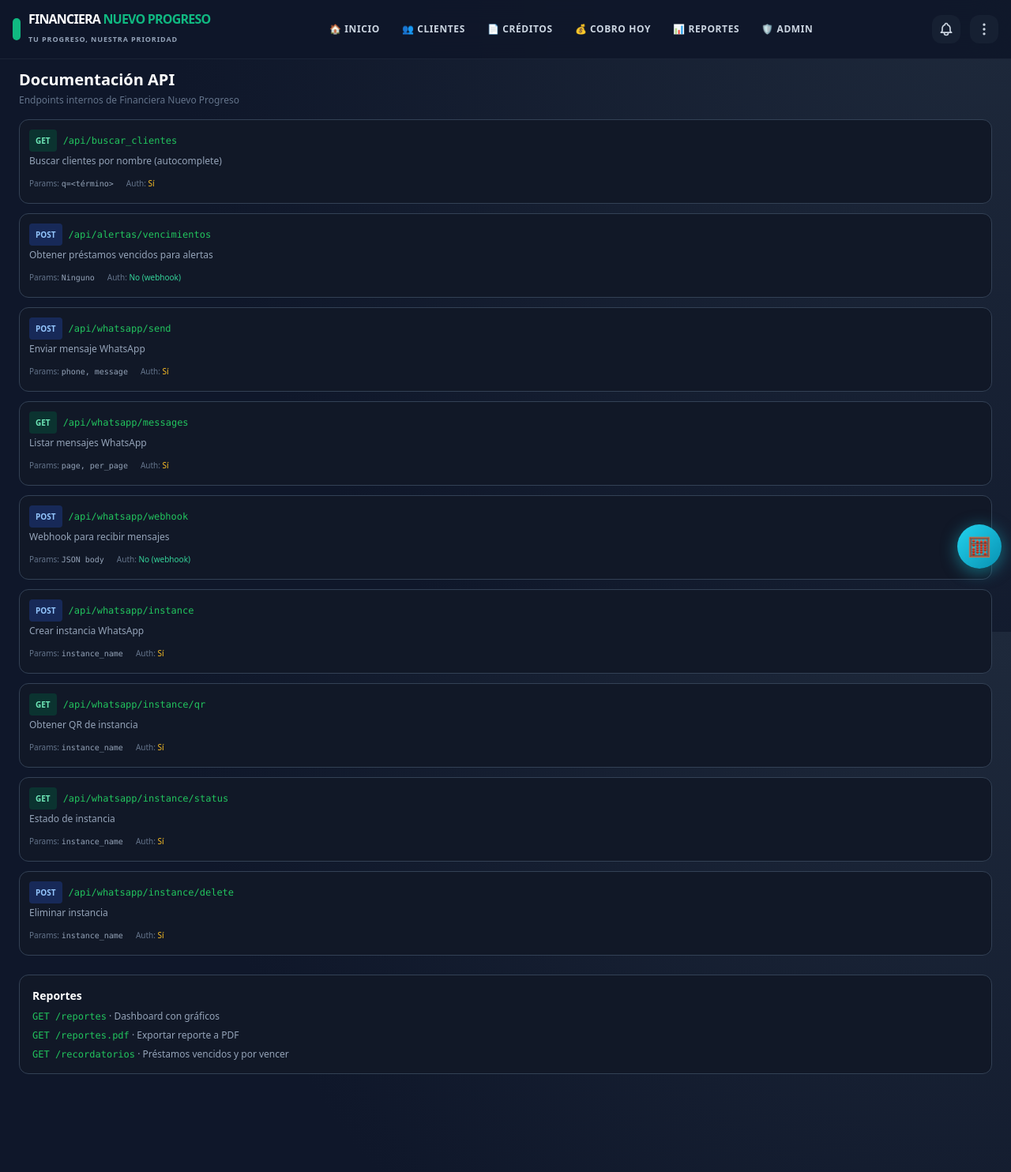
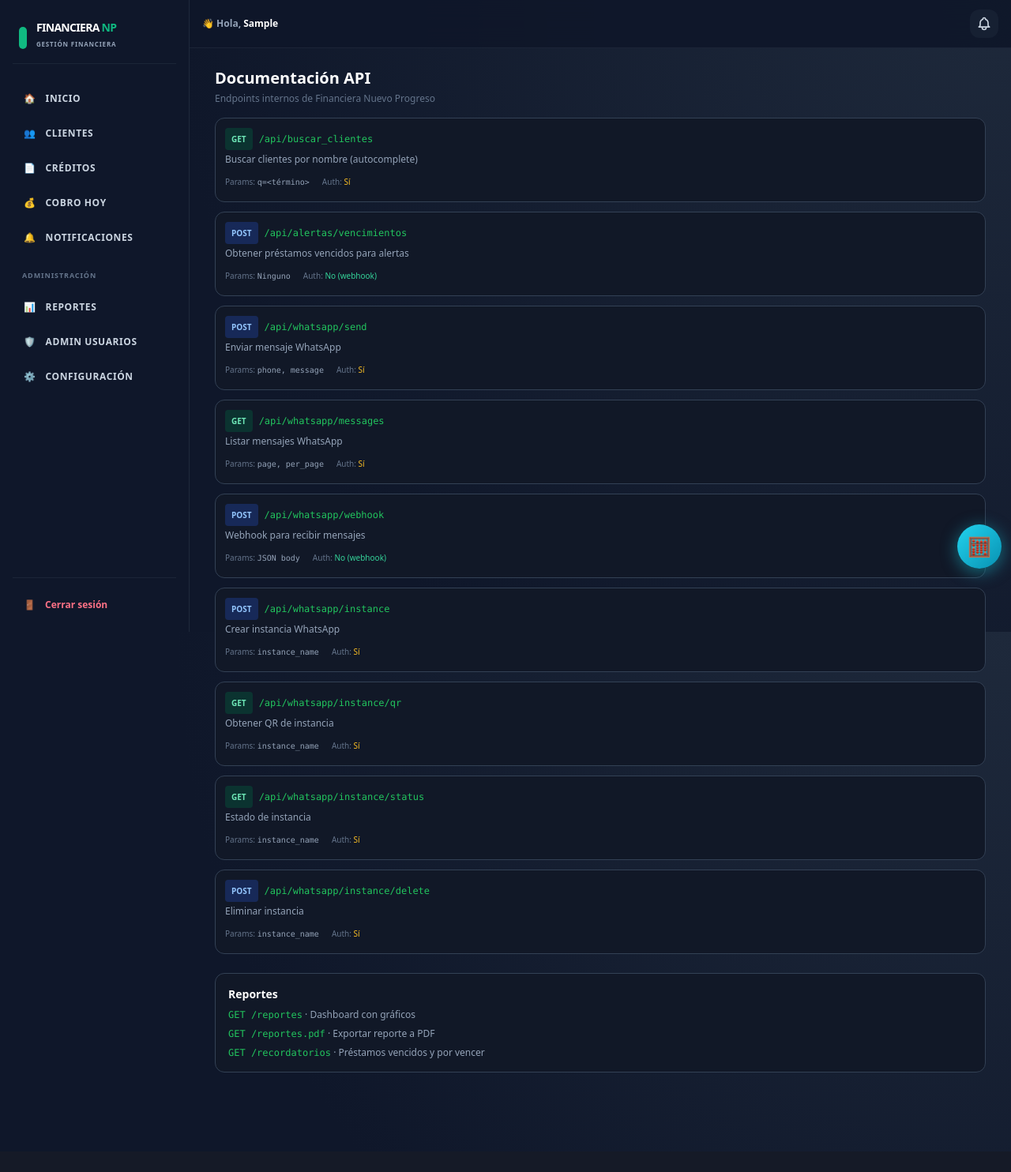
Before and after one commit to Bonilla00/Financiera-Nuevo-Progreso-, a Flask app: page /api/docs in a window 1280 px wide. Shown: the whole page at 79% size. After the commit the page ends 1358 px from the top, so only its background shows below. Run offline with Flask 3, Linux system fonts and the light colour scheme; the visitor is signed in with stand-in values (Sample User, id 1); some libraries are stand-ins or nearby versions.

Commit message:
Fase 1: Implementar App Shell con sidebar lateral para PC y navegacion movil adaptativa

```diff
--- a/templates/base.html
+++ b/templates/base.html
@@ -316,47 +316,84 @@
   {% endwith %}
 
   {% if session.user_id %}
+  <div class="min-h-screen lg:grid lg:grid-cols-[240px_1fr]">
+    <!-- SIDEBAR DE ESCRITORIO (Aparece en pantallas >= 1024px) -->
+    <aside class="hidden lg:flex flex-col bg-slate-900 border-r border-slate-800 p-4 sticky top-0 h-screen overflow-y-auto z-40 select-none">
+      <!-- Marca -->
+      <div class="flex items-center gap-3 px-2 py-3 mb-6 border-b border-slate-800/80">
+        <div class="w-2.5 h-7 bg-emerald-500 rounded-full"></div>
+        <div>
+          <h1 class="text-sm font-black leading-none tracking-tighter text-white">
+            FINANCIERA <span class="text-emerald-500">NP</span>
+          </h1>
+          <p class="text-[8px] text-slate-400 font-bold uppercase tracking-widest mt-0.5">Gestión Financiera</p>
+        </div>
+      </div>
+
+      <!-- Enlaces del Sidebar -->
+      <nav class="flex-1 space-y-1 font-bold text-xs uppercase tracking-wider text-slate-300">
+        <a href="{{ url_for('inicio') }}" class="flex items-center gap-3 px-3.5 py-3 rounded-xl transition-colors hover:bg-slate-800/80 hover:text-white {% if request.endpoint == 'inicio' %}text-emerald-400 bg-emerald-950/30 border border-emerald-800/40{% endif %}">
+          <span>🏠</span> Inicio
+        </a>
+        <a href="{{ url_for('clientes_list') }}" class="flex items-center gap-3 px-3.5 py-3 rounded-xl transition-colors hover:bg-slate-800/80 hover:text-white {% if 'clientes' in (request.endpoint or '') %}text-emerald-400 bg-emerald-950/30 border border-emerald-800/40{% endif %}">
+          <span>👥</span> Clientes
+        </a>
+        <a href="{{ url_for('prestamos_list') }}" class="flex items-center gap-3 px-3.5 py-3 rounded-xl transition-colors hover:bg-slate-800/80 hover:text-white {% if 'prestamos' in (request.endpoint or '') %}text-emerald-400 bg-emerald-950/30 border border-emerald-800/40{% endif %}">
+          <span>📄</span> Créditos
+        </a>
+        <a href="{{ url_for('cobro_hoy') }}" class="flex items-center gap-3 px-3.5 py-3 rounded-xl transition-colors hover:bg-slate-800/80 hover:text-white {% if request.endpoint == 'cobro_hoy' %}text-emerald-400 bg-emerald-950/30 border border-emerald-800/40{% endif %}">
+          <span>💰</span> Cobro Hoy
+        </a>
+        <a href="{{ url_for('notificaciones_centro') }}" class="flex items-center justify-between px-3.5 py-3 rounded-xl transition-colors hover:bg-slate-800/80 hover:text-white {% if request.endpoint == 'notificaciones_centro' %}text-emerald-400 bg-emerald-950/30 border border-emerald-800/40{% endif %}">
+          <div class="flex items-center gap-3"><span>🔔</span> Notificaciones</div>
+        </a>
+        {% if is_admin %}
+        <div class="pt-4 pb-1">
+          <p class="text-[9px] font-black text-slate-500 uppercase tracking-widest px-3 mb-1">Administración</p>
+        </div>
+        <a href="{{ url_for('reportes') }}" class="flex items-center gap-3 px-3.5 py-3 rounded-xl transition-colors hover:bg-slate-800/80 hover:text-white {% if request.endpoint == 'reportes' %}text-emerald-400 bg-emerald-950/30 border border-emerald-800/40{% endif %}">
+          <span>📊</span> Reportes
+        </a>
+        <a href="{{ url_for('admin_usuarios') }}" class="flex items-center gap-3 px-3.5 py-3 rounded-xl transition-colors hover:bg-slate-800/80 hover:text-white {% if 'admin' in (request.endpoint or '') %}text-emerald-400 bg-emerald-950/30 border border-emerald-800/40{% endif %}">
+          <span>🛡️</span> Admin Usuarios
+        </a>
+        {% endif %}
+        <a href="{{ url_for('configuracion') }}" class="flex items-center gap-3 px-3.5 py-3 rounded-xl transition-colors hover:bg-slate-800/80 hover:text-white {% if request.endpoint == 'configuracion' %}text-emerald-400 bg-emerald-950/30 border border-emerald-800/40{% endif %}">
+          <span>⚙️</span> Configuración
+        </a>
+      </nav>
+
+      <!-- Pie de Sidebar -->
+      <div class="pt-4 border-t border-slate-800/80">
+        <a href="{{ url_for('logout') }}" class="flex items-center gap-3 px-3.5 py-2.5 rounded-xl text-xs text-rose-400 font-bold hover:bg-rose-500/10 transition-colors">
+          <span>🚪</span> Cerrar sesión
+        </a>
+      </div>
+    </aside>
+
+    <!-- CONTENEDOR DERECHO (Header + Main) -->
+    <div class="flex flex-col min-w-0">
       <header class="sticky top-0 z-50 bg-[#0F172A]/90 backdrop-blur-xl border-b border-slate-800/80 px-4 py-3">
         <div class="max-w-7xl mx-auto flex justify-between items-center gap-4">
-      <!-- Marca y Eslogan -->
-      <div class="flex items-center gap-3">
-        <a href="{{ url_for('inicio') }}" class="flex items-center gap-2.5 group">
-          <div class="w-2.5 h-7 bg-emerald-500 rounded-full group-hover:bg-emerald-400 transition-colors"></div>
+          <!-- Marca en Móvil -->
+          <div class="flex items-center gap-3 lg:hidden">
+            <a href="{{ url_for('inicio') }}" class="flex items-center gap-2 group">
+              <div class="w-2.5 h-6 bg-emerald-500 rounded-full"></div>
               <div class="flex flex-col">
-            <h1 class="text-sm md:text-base font-black leading-none tracking-tighter text-white">
-              FINANCIERA <span class="text-emerald-500">NUEVO PROGRESO</span>
+                <h1 class="text-sm font-black leading-none tracking-tighter text-white">
+                  FINANCIERA <span class="text-emerald-500">NP</span>
                 </h1>
-            <p class="text-[8px] md:text-[9px] text-slate-400 font-bold uppercase tracking-widest mt-0.5">Tu progreso, nuestra prioridad</p>
               </div>
             </a>
           </div>
 
-      <!-- Navegación Escritorio / Laptop (lg:flex) -->
-      <nav class="hidden lg:flex items-center gap-1 font-bold text-xs uppercase tracking-wider text-slate-300">
-        <a href="{{ url_for('inicio') }}" class="px-3 py-2 rounded-xl transition-colors hover:bg-slate-800/60 hover:text-white {% if request.endpoint == 'inicio' %}text-emerald-400 bg-emerald-950/30 border border-emerald-800/40{% endif %}">
-          🏠 Inicio
-        </a>
-        <a href="{{ url_for('clientes_list') }}" class="px-3 py-2 rounded-xl transition-colors hover:bg-slate-800/60 hover:text-white {% if 'clientes' in (request.endpoint or '') %}text-emerald-400 bg-emerald-950/30 border border-emerald-800/40{% endif %}">
-          👥 Clientes
-        </a>
-        <a href="{{ url_for('prestamos_list') }}" class="px-3 py-2 rounded-xl transition-colors hover:bg-slate-800/60 hover:text-white {% if 'prestamos' in (request.endpoint or '') %}text-emerald-400 bg-emerald-950/30 border border-emerald-800/40{% endif %}">
-          📄 Créditos
-        </a>
-        <a href="{{ url_for('cobro_hoy') }}" class="px-3 py-2 rounded-xl transition-colors hover:bg-slate-800/60 hover:text-white {% if request.endpoint == 'cobro_hoy' %}text-emerald-400 bg-emerald-950/30 border border-emerald-800/40{% endif %}">
-          💰 Cobro Hoy
-        </a>
-        {% if is_admin %}
-        <a href="{{ url_for('reportes') }}" class="px-3 py-2 rounded-xl transition-colors hover:bg-slate-800/60 hover:text-white {% if request.endpoint == 'reportes' %}text-emerald-400 bg-emerald-950/30 border border-emerald-800/40{% endif %}">
-          📊 Reportes
-        </a>
-        <a href="{{ url_for('admin_usuarios') }}" class="px-3 py-2 rounded-xl transition-colors hover:bg-slate-800/60 hover:text-white {% if 'admin' in (request.endpoint or '') %}text-emerald-400 bg-emerald-950/30 border border-emerald-800/40{% endif %}">
-          🛡️ Admin
-        </a>
-        {% endif %}
-      </nav>
+          <!-- Buscador Global Opcional o Saludo -->
+          <div class="hidden md:flex items-center gap-2 text-xs text-slate-400 font-semibold">
+            <span>👋 Hola, <strong class="text-white">{{ session.username.split(' ')[0]|capitalize }}</strong></span>
+          </div>
 
-      <!-- Botones de Acción (Campana y Menú de usuario) -->
-      <div class="flex items-center gap-3">
+          <!-- Acciones de Cabecera -->
+          <div class="flex items-center gap-3 ml-auto">
             <!-- Campana Notificaciones -->
             <a href="{{ url_for('notificaciones_centro') }}" class="relative p-2 rounded-xl bg-slate-800/50 text-slate-300 hover:text-white hover:bg-slate-800 transition-colors" title="Notificaciones">
               <svg xmlns="http://www.w3.org/2000/svg" class="h-5 w-5" fill="none" viewBox="0 0 24 24" stroke="currentColor">
@@ -365,8 +402,8 @@
               <span id="notif-badge-top" class="hidden absolute -top-1 -right-1 flex h-4 w-4 items-center justify-center rounded-full bg-rose-500 text-[8px] font-black text-white border-2 border-[#0F172A]"></span>
             </a>
 
-        <!-- Botón Tres Puntos / Menú Desplegable -->
-        <button id="btn-menu-toggle" class="p-2 rounded-xl bg-slate-800/50 text-slate-300 hover:text-white hover:bg-slate-800 transition-colors" aria-label="Abrir menú">
+            <!-- Botón Menú / Tres Puntos (Móvil) -->
+            <button id="btn-menu-toggle" class="p-2 rounded-xl bg-slate-800/50 text-slate-300 hover:text-white hover:bg-slate-800 transition-colors lg:hidden" aria-label="Abrir menú">
               <svg xmlns="http://www.w3.org/2000/svg" class="h-5 w-5" fill="none" viewBox="0 0 24 24" stroke="currentColor">
                 <path stroke-linecap="round" stroke-linejoin="round" stroke-width="2" d="M12 5v.01M12 12v.01M12 19v.01M12 6a1 1 0 110-2 1 1 0 010 2zm0 7a1 1 0 110-2 1 1 0 010 2zm0 7a1 1 0 110-2 1 1 0 010 2z" />
               </svg>
@@ -374,8 +411,8 @@
           </div>
         </div>
 
-    <!-- Menú Desplegable flotante -->
-    <div id="dropdown-menu" class="hidden absolute right-4 top-16 w-56 bg-[#1E293B] border border-slate-700/80 rounded-2xl shadow-2xl overflow-hidden z-[60]">
+        <!-- Menú Desplegable móvil (Tres Puntos) -->
+        <div id="dropdown-menu" class="hidden absolute right-4 top-16 w-56 bg-[#1E293B] border border-slate-700/80 rounded-2xl shadow-2xl overflow-hidden z-[60] lg:hidden">
           <div class="py-2">
             <a href="{{ url_for('configuracion') }}" class="flex items-center gap-3 px-4 py-3 text-sm text-slate-300 hover:bg-slate-800/60 hover:text-white transition-colors">
               <span>👤</span> Mi perfil
@@ -409,13 +446,15 @@
           </div>
         </div>
       </header>
-  {% endif %}
 
-  <main class="max-w-md sm:max-w-2xl md:max-w-4xl lg:max-w-6xl xl:max-w-7xl mx-auto px-3 sm:px-4 lg:px-6 pt-3 pb-12">
+      <main class="flex-1 px-3 sm:px-6 lg:px-8 py-6 max-w-7xl mx-auto w-full">
         <div id="page-content">
           {% block content %}{% endblock %}
         </div>
       </main>
+    </div>
+  </div>
+  {% endif %}
 
   {% if session.user_id %}
   <button type="button" id="fab-simulador" class="fixed z-50 flex h-14 w-14 items-center justify-center rounded-full bg-gradient-to-br from-cyan-400 to-cyan-600 text-white text-2xl font-bold shadow-lg shadow-cyan-500/30 active:scale-95 transition-transform" aria-label="Abrir simulador de crédito" title="Simulador de crédito">
```
Lines whose indentation alone changed are shown as unchanged.
